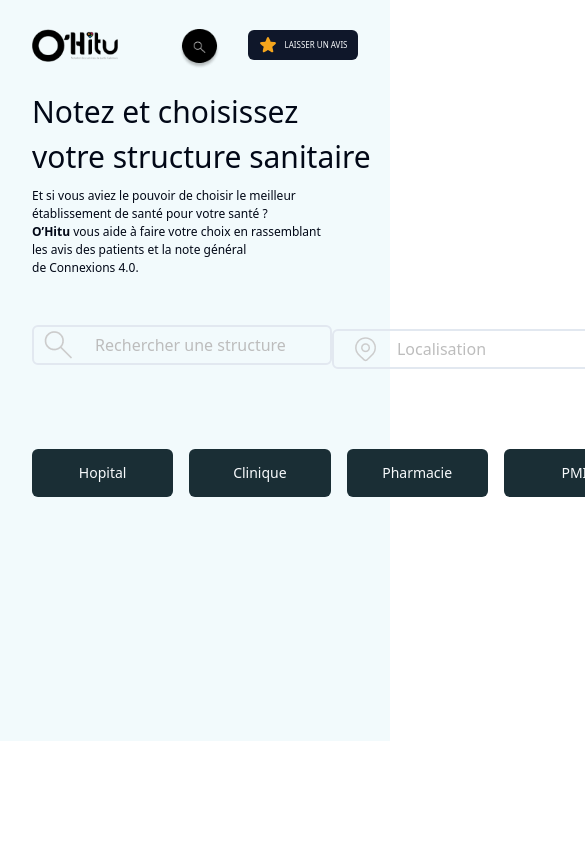
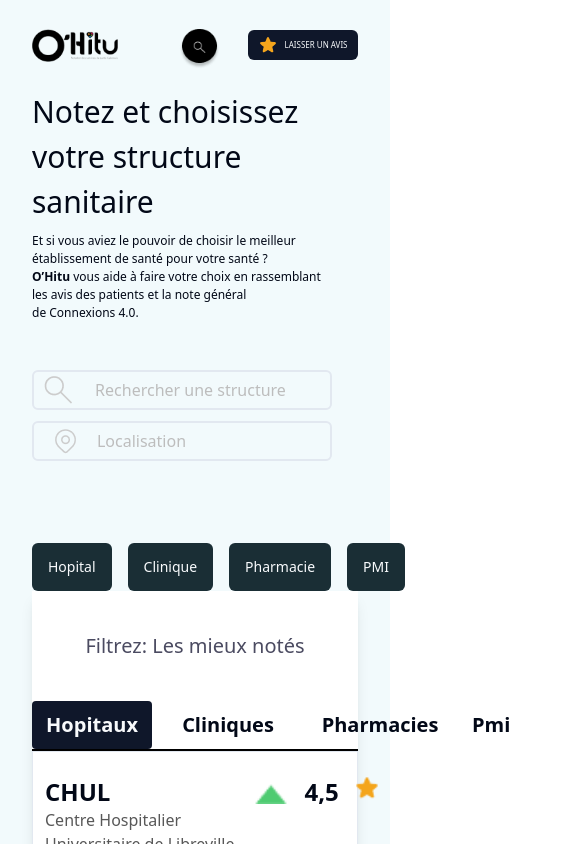
Before and after one commit to JojoELITE/O-Hitu-vite-project, a React (Vite) app: page / in a window 390 px wide. Shown: the top 844 px of the page, 585 px wide, since content can reach past the window. Built offline with nearby package versions, Linux system fonts and the light colour scheme.

Commit message:
fin de la version mobile , debut desktop

```diff
--- a/src/pages/Home.jsx
+++ b/src/pages/Home.jsx
@@ -54,7 +54,7 @@ function Home() {
 
 
 
-        <div className="py-0 lg:py-48 px-8 lg:px-28 flex justify-between bg-[#F2FAFC]">
+        <div className="py-0 lg:py-48 px-8 lg:px-28 lg:flex justify-between bg-[#F2FAFC]">
 
             <div>
 
@@ -83,9 +83,9 @@ function Home() {
 
 
 
-                <div className="col lg:flex items-center">
+                <div className="lg:flex items-center">
 
-                    <div className="py-10 flex">
+                    <div className="py-10 block lg:flex">
                         <Button className=" w-[300px] lg:w-[426.04px] lg:h-[70px] border-2 text-[16px] gap-4 sm:bg-white" variant="online">
                             <img className="lg:h-[66px]" src="assets/material-symbols-light_search.png" alt="logo"/>
                             <span className="mr-10 lg:mr-32 lg:mb-4 text-[#BDBDBD]">Rechercher une structure</span>
```
